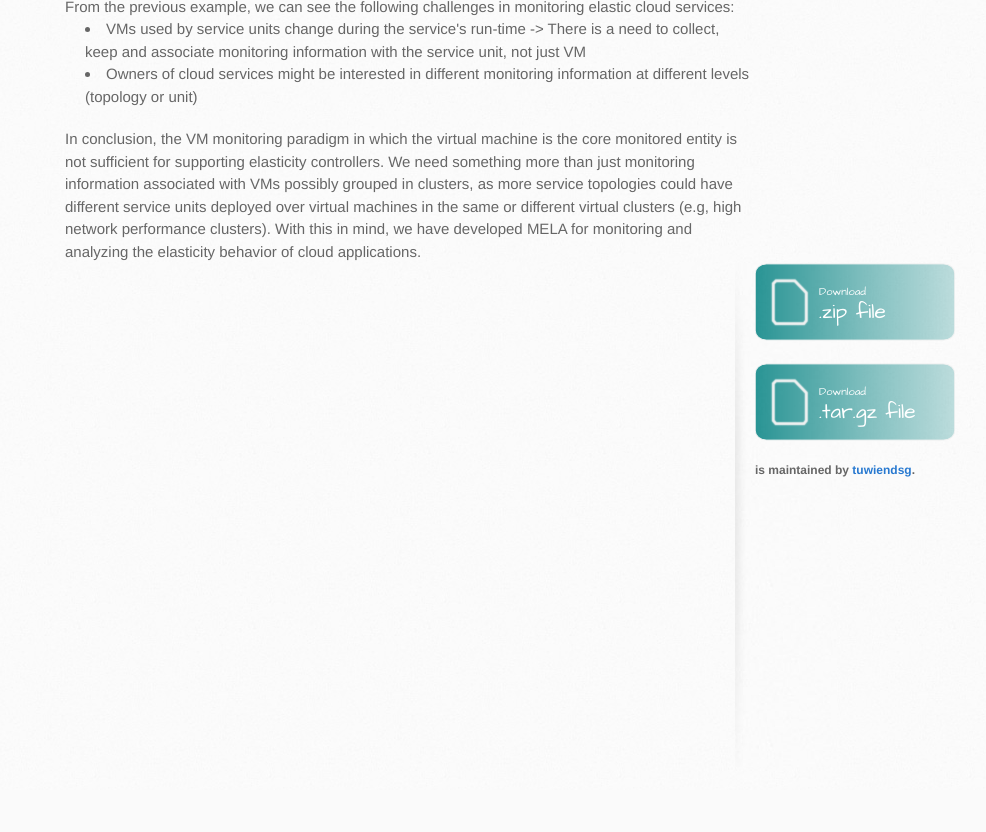
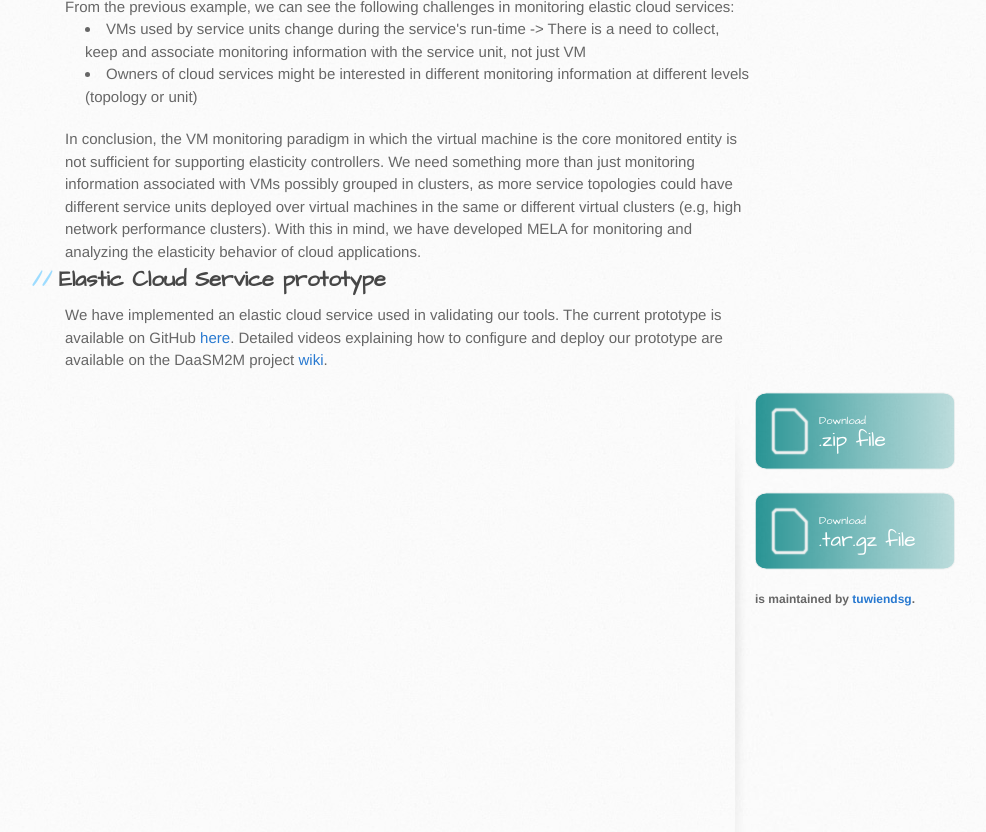
Before and after one commit to tuwiendsg/MELA, a plain HTML site: page background.html in a window 1280 px wide. Shown: the part 2149-2981 px from the top of the page, without its empty margins (155-1141 px from the left). Before the commit the page ends 2939 px from the top, so only its background shows below. Drawn offline with nearby package versions, Linux system fonts and the light colour scheme.

Commit message:
Added link to DaaS

```diff
--- a/background.html
+++ b/background.html
@@ -36,10 +36,17 @@
             });</script>
 
         <script>
-  (function(i,s,o,g,r,a,m){i['GoogleAnalyticsObject']=r;i[r]=i[r]||function(){
-  (i[r].q=i[r].q||[]).push(arguments)},i[r].l=1*new Date();a=s.createElement(o),
-  m=s.getElementsByTagName(o)[0];a.async=1;a.src=g;m.parentNode.insertBefore(a,m)
-  })(window,document,'script','//www.google-analytics.com/analytics.js','ga');
+            (function(i, s, o, g, r, a, m) {
+                i['GoogleAnalyticsObject'] = r;
+                i[r] = i[r] || function() {
+                    (i[r].q = i[r].q || []).push(arguments)
+                }, i[r].l = 1 * new Date();
+                a = s.createElement(o),
+                        m = s.getElementsByTagName(o)[0];
+                a.async = 1;
+                a.src = g;
+                m.parentNode.insertBefore(a, m)
+            })(window, document, 'script', '//www.google-analytics.com/analytics.js', 'ga');
 
             ga('create', 'UA-43025584-5', 'tuwiendsg.github.io');
             ga('send', 'pageview');
@@ -147,6 +154,15 @@ From the previous example, we can see the following challenges in monitoring ela
                     In <b>conclusion</b>, the VM monitoring paradigm in which the virtual machine is the core monitored entity is not sufficient for supporting elasticity controllers. We need something more than just monitoring information associated with VMs possibly grouped in clusters, as more service topologies could have different service units deployed over virtual machines in the same or different virtual clusters (e.g, high network performance clusters). With this in mind, we have developed <b>MELA</b> for monitoring and analyzing the elasticity behavior of cloud applications.
 
 
+
+                    <h2>Elastic Cloud Service prototype</h2>
+                    <p>
+                        We have implemented an elastic cloud service used in validating our tools.
+                        The current prototype is available on GitHub <a href="https://github.com/tuwiendsg/DaaSM2M">here</a>.
+                        Detailed videos explaining how to configure and deploy our prototype are available on the DaaSM2M project  <a href="https://github.com/tuwiendsg/DaaSM2M/wiki">wiki</a>.
+                    </p>
+
+
                 </section>
 
                 <aside id="sidebar">
```
Also changed, not shown: documentation.html (+12 -0 lines). Lines whose indentation alone changed are shown as unchanged.
